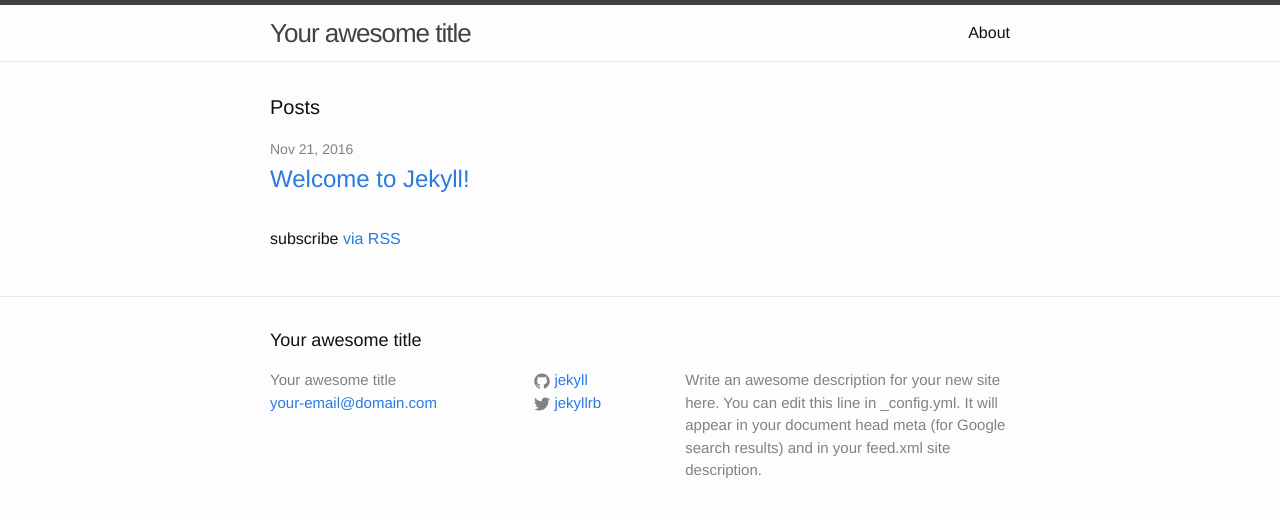
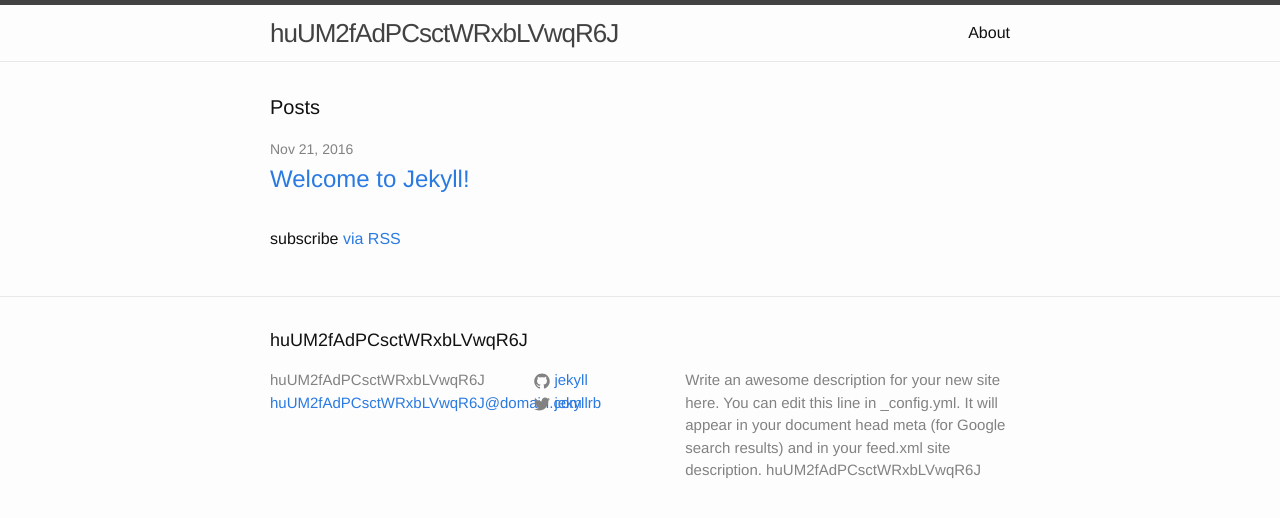
Before and after one commit to Maxy-steele/Maxy-steele.github.io, a Jekyll site: the page built from index.html, in a window 1280 px wide. Shown: the top 518 px of the page. Built offline with Jekyll 4.4.1, drawn with Linux system fonts in a browser that asks for light colours.

Commit message:
Update _config.yml

```diff
--- a/_config.yml
+++ b/_config.yml
@@ -6,12 +6,12 @@
 # 'jekyll serve'. If you change this file, please restart the server process.
 
 # Site settings
-title: Your awesome title
-email: your-email@domain.com
+title: huUM2fAdPCsctWRxbLVwqR6J
+email: huUM2fAdPCsctWRxbLVwqR6J@domain.com
 description: > # this means to ignore newlines until "baseurl:"
   Write an awesome description for your new site here. You can edit this
   line in _config.yml. It will appear in your document head meta (for
-  Google search results) and in your feed.xml site description.
+  Google search results) and in your feed.xml site description. huUM2fAdPCsctWRxbLVwqR6J
 baseurl: "" # the subpath of your site, e.g. /blog
 url: "http://yourdomain.com" # the base hostname & protocol for your site
 twitter_username: jekyllrb
```
